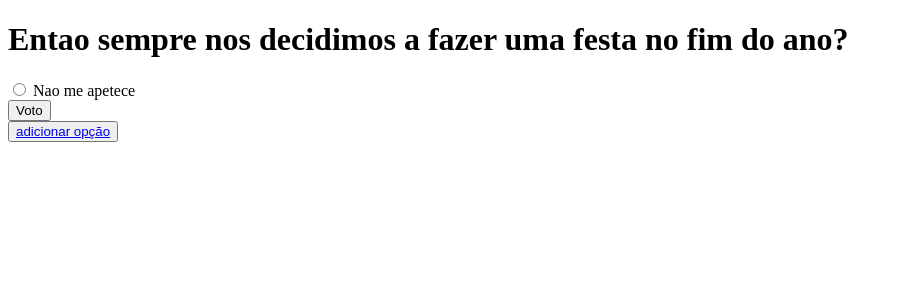
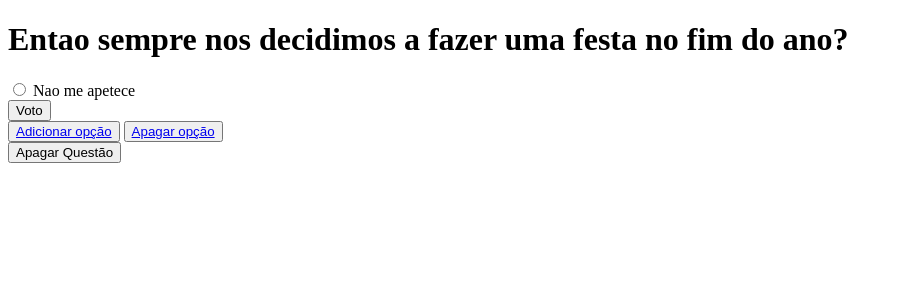
Before and after one commit to tiagopereira2000/siteiscte, a Django app: page /votacao/1 in a window 1280 px wide. Shown: the top 300 px of the page, without its empty margins (0-902 px from the left). Run offline with Django 4.2, Linux system fonts and the light colour scheme; data comes from the database, SQL or seed files in the repository; both versions use the stored data as it was after the commit.

Commit message:
rewq
rewq

```diff
--- a/votacao/templates/votacao/detalhe.html
+++ b/votacao/templates/votacao/detalhe.html
@@ -11,17 +11,31 @@ id="opcao{{ forloop.counter }}"
 value="{{ opcao.id }}" />
 <label for="opcao{{ forloop.counter }}">
 {{ opcao.opcao_texto }}
+
 </label>
 <br />
 {% endfor %}
 <input type="submit" value="Voto" />
 </form>
-
 <button>
     <a href="{% url 'votacao:editar' questao.id %}">
-        adicionar opção
+        Adicionar opção
     </a>
 </button>
 
+<button>
+    <a href="{% url 'votacao:apagar_opcao' questao.id %}">
+        Apagar opção
+    </a>
+</button>
+
+
+<form method="POST" action="{% url 'votacao:apagar_questao' questao.id %}">
+    {% csrf_token %}
+    <button type="submit">Apagar Questão</button>
+</form>
+
+
+
 </body>
 </html>
--- a/votacao/urls.py
+++ b/votacao/urls.py
@@ -15,4 +15,9 @@ urlpatterns = [
     path('criarquestao', views.criar_questao, name='criar'),
     #ex: votacao/3/editar
     path('<int:questao_id>/editar', views.add_opcao, name="editar"),
+
+    path('<int:questao_id>/apagar_questao', views.apagar_questao, name='apagar_questao'),
+
+    path('<int:questao_id>/apagar_opcao', views.apagar_opcao, name='apagar_opcao'),
+
 ]
--- a/votacao/views.py
+++ b/votacao/views.py
@@ -30,6 +30,33 @@ def criar_questao(request):
   return render(request, 'votacao/detalhe.html', {'questao':questao})
  else:
   return render(request, 'votacao/criarquestao.html')
+
+def apagar_questao(request, questao_id):
+  questao = Questao.objects.get(id=questao_id)
+  questao.delete()
+  latest_question_list = Questao.objects.order_by('-pub_data')[:5]
+  context = {'latest_question_list': latest_question_list}
+  return render(request, 'votacao/index.html',context)
+
+def apagar_opcao(request, questao_id):
+    questao = get_object_or_404(Questao, pk=questao_id)
+    context = {'questao': questao}
+    try:
+        opcao_seleccionada = questao.opcao_set.get(pk=request.POST['opcao'])
+    except (KeyError, Opcao.DoesNotExist):
+        # Apresenta de novo o form para votar
+        return render(request, 'votacao/apagaopcao.html', {
+            'questao': questao,
+            'error_message': "Não escolheu uma opção",
+        })
+    else:
+        opcao_seleccionada.delete()
+        # Retorne sempre HttpResponseRedirect depois de
+        # tratar os dados POST de um form
+        # pois isso impede os dados de serem tratados
+        # repetidamente se o utilizador
+        # voltar para a página web anterior.
+    return render(request, 'votacao/detalhe.html',context)
 
 def add_opcao(request, questao_id):
  questao= get_object_or_404(Questao, pk=questao_id)
```
Also changed, not shown: votacao/templates/votacao/apagaopcao.html (added, +27 -0 lines), db.sqlite3.
